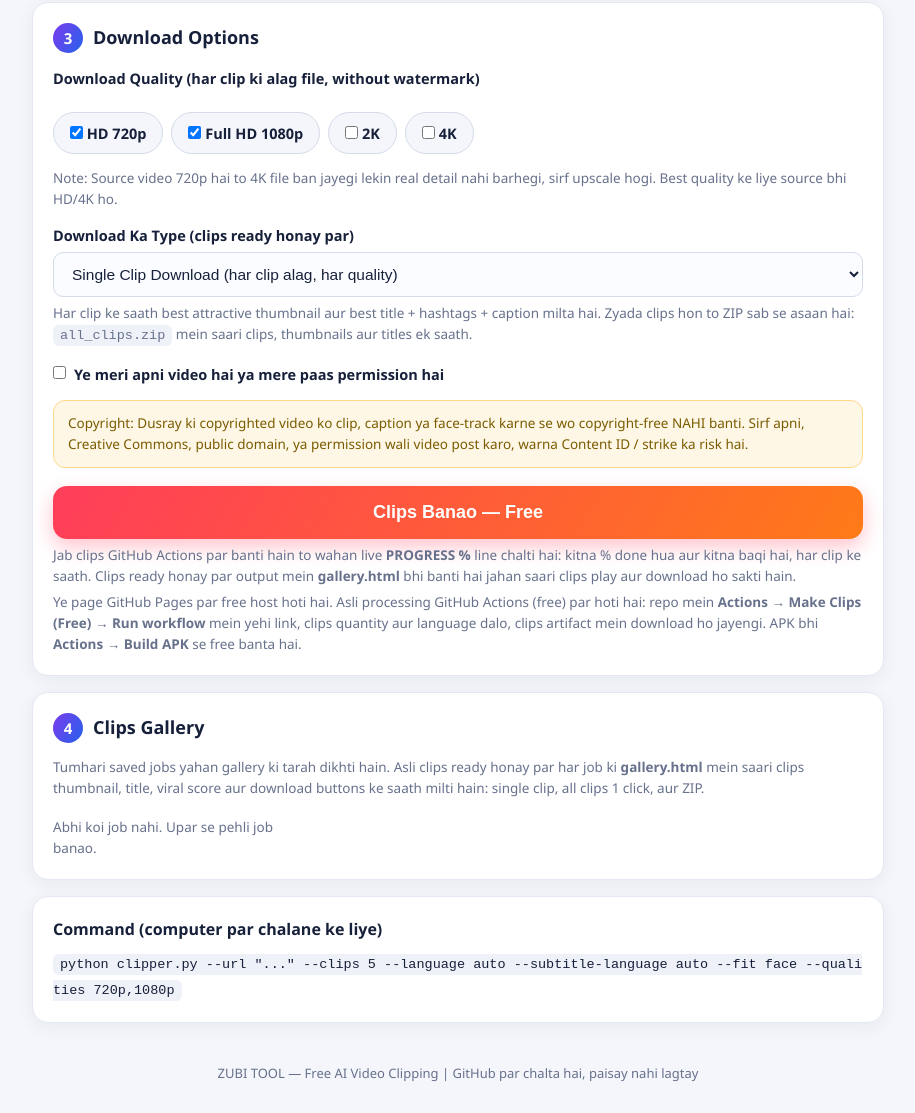
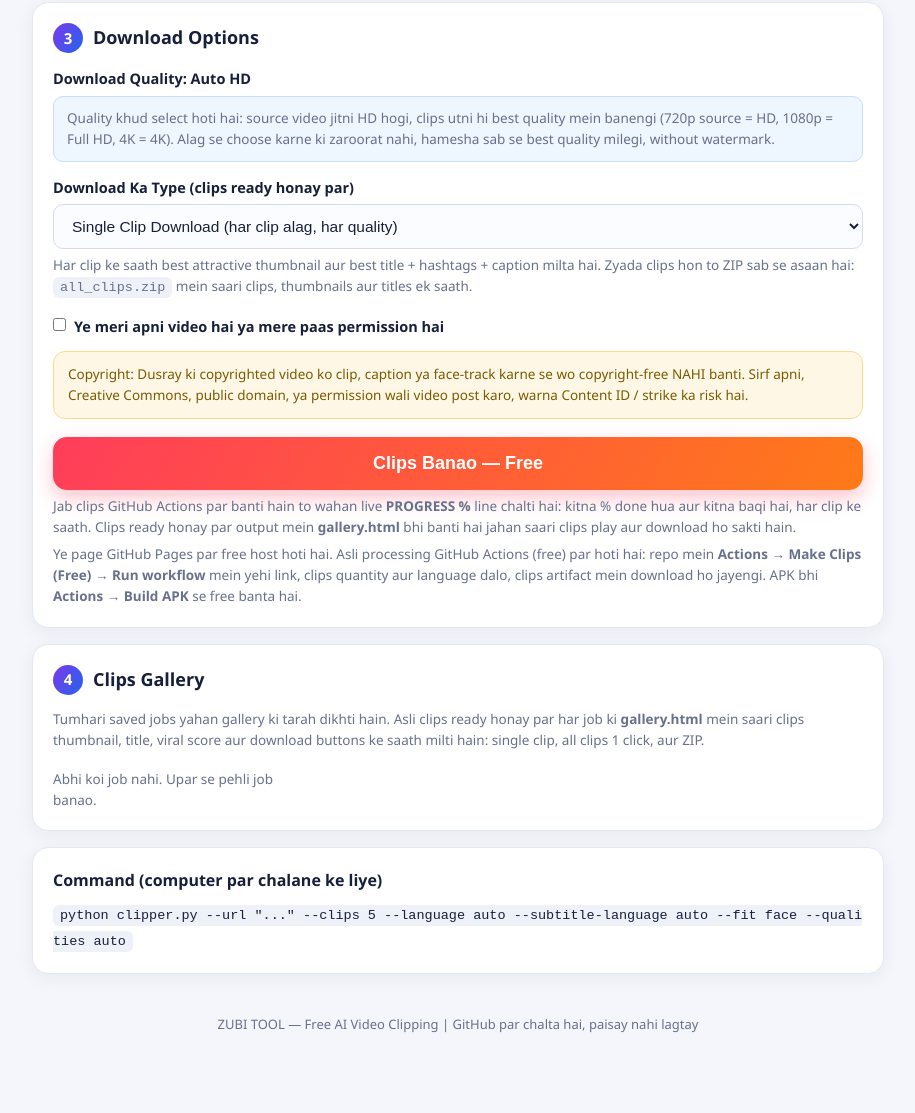
Before and after one commit to z-t00l/z-clipping-t, a plain HTML site: page web/index.html in a window 1280 px wide. Shown: the part 1180-2293 px from the top of the page, without its empty margins (182-1097 px from the left). After the commit the page ends 2244 px from the top, so only its background shows below. Drawn offline with Linux system fonts and the light colour scheme.

Commit message:
Update web/index.html: auto HD quality

```diff
--- a/web/index.html
+++ b/web/index.html
@@ -139,14 +139,8 @@
 
   <section class="card">
     <div class="step"><div class="n">3</div><h2>Download Options</h2></div>
-    <label>Download Quality (har clip ki alag file, without watermark)</label>
-    <div class="chips" id="qualities">
-      <label class="chip"><input type="checkbox" class="q" value="720p" checked style="width:auto"> HD 720p</label>
-      <label class="chip"><input type="checkbox" class="q" value="1080p" checked style="width:auto"> Full HD 1080p</label>
-      <label class="chip"><input type="checkbox" class="q" value="2k" style="width:auto"> 2K</label>
-      <label class="chip"><input type="checkbox" class="q" value="4k" style="width:auto"> 4K</label>
-    </div>
-    <p class="muted">Note: Source video 720p hai to 4K file ban jayegi lekin real detail nahi barhegi, sirf upscale hogi. Best quality ke liye source bhi HD/4K ho.</p>
+    <label>Download Quality: Auto HD</label>
+    <p class="muted" style="background:#eef6ff;border:1px solid #c7defc;border-radius:10px;padding:11px 13px">Quality khud select hoti hai: source video jitni HD hogi, clips utni hi best quality mein banengi (720p source = HD, 1080p = Full HD, 4K = 4K). Alag se choose karne ki zaroorat nahi, hamesha sab se best quality milegi, without watermark.</p>
     <label for="dltype">Download Ka Type (clips ready honay par)</label>
     <select id="dltype">
       <option value="single" selected>Single Clip Download (har clip alag, har quality)</option>
@@ -188,9 +182,9 @@
   chips.forEach(c=>c.onclick=()=>{chips.forEach(x=>x.classList.remove('active'));c.classList.add('active');clips.value=c.dataset.n;update();});
   clips.oninput=()=>{chips.forEach(x=>x.classList.toggle('active',x.dataset.n===clips.value));update();};
   const url=document.getElementById('url'), lang=document.getElementById('lang'), fit=document.getElementById('fit'), sublang=document.getElementById('sublang'), duration=document.getElementById('duration'), upload=document.getElementById('upload');
-  [url,lang,fit,sublang,duration].forEach(e=>e.oninput=update); document.querySelectorAll('.q').forEach(e=>e.onchange=update); upload.onchange=update;
+  [url,lang,fit,sublang,duration].forEach(e=>e.oninput=update); upload.onchange=update;
   function update(){
-    const qs=[...document.querySelectorAll('.q:checked')].map(x=>x.value).join(',')||'720p';
+    const qs='auto';
     const dur=duration.value==='auto'?'':` --duration ${duration.value}`;
     const src=upload.files.length?`--file "${upload.files[0].name}"`:`--url "${url.value||'...'}"`;
     document.getElementById('cmd').textContent=`python clipper.py ${src} --clips ${clips.value||5} --language ${lang.value} --subtitle-language ${sublang.value} --fit ${fit.value}${dur} --qualities ${qs}`;
@@ -202,14 +196,14 @@
   }
   document.getElementById('go').onclick=()=>{
     if(!url.value.trim() && !upload.files.length){document.getElementById('out').textContent='Pehle video link dalo ya video/movie file upload karo.';return;}
-    const job={url:url.value,file:upload.files.length?upload.files[0].name:null,clips:+clips.value||5,duration:duration.value,download_type:document.getElementById('dltype').value,language:lang.value,subtitle_language:sublang.value,subtitles:sublang.value!=='none',fit:fit.value,qualities:[...document.querySelectorAll('.q:checked')].map(x=>x.value),own:document.getElementById('own').checked,emoji:document.getElementById('emoji').checked,watermark:false,at:new Date().toISOString()};
+    const job={url:url.value,file:upload.files.length?upload.files[0].name:null,clips:+clips.value||5,duration:duration.value,download_type:document.getElementById('dltype').value,language:lang.value,subtitle_language:sublang.value,subtitles:sublang.value!=='none',fit:fit.value,qualities:['auto'],own:document.getElementById('own').checked,emoji:document.getElementById('emoji').checked,watermark:false,at:new Date().toISOString()};
     const jobs=JSON.parse(localStorage.getItem('clipJobs')||'[]'); jobs.unshift(job); localStorage.setItem('clipJobs',JSON.stringify(jobs));
     const pw=document.getElementById('progwrap'), pb=document.getElementById('progbar'), pp=document.getElementById('progpct'), ps=document.getElementById('progstage'), pl=document.getElementById('progleft');
     pw.style.display='block';
     const stages=[[15,'Link check ho raha hai'],[35,'Settings save ho rahi hain'],[60,'Command tayyar ho rahi hai'],[85,'Gallery mein job add ho rahi hai'],[100,'Job ready! GitHub Actions par PROGRESS % live chalegi']];
     let si=0;
     const timer=setInterval(()=>{ if(si>=stages.length){clearInterval(timer); renderGallery(); return;} const [pct,txt]=stages[si++]; pb.style.width=pct+'%'; pp.textContent=pct+'%'; ps.textContent=txt; pl.textContent=(100-pct)+'% baqi hai'; },450);
-    document.getElementById('out').innerHTML=`<span class="ok">Job save ho gayi:</span> ${job.clips} clips, language=${job.language}, subtitles=${job.subtitle_language}, style=${job.fit}, qualities=${job.qualities.join(', ')} (without watermark). Ab GitHub repo mein Actions → Make Clips (Free) mein yehi details dal kar Run karo, ya ye job Muse mein Jaan ko bhej do, wo clips bana dega.`;
+    document.getElementById('out').innerHTML=`<span class="ok">Job save ho gayi:</span> ${job.clips} clips, language=${job.language}, subtitles=${job.subtitle_language}, style=${job.fit}, qualities=Auto HD (source jitni HD, utni best) (without watermark). Ab GitHub repo mein Actions → Make Clips (Free) mein yehi details dal kar Run karo, ya ye job Muse mein Jaan ko bhej do, wo clips bana dega.`;
     update();
   };
   renderGallery();
```
